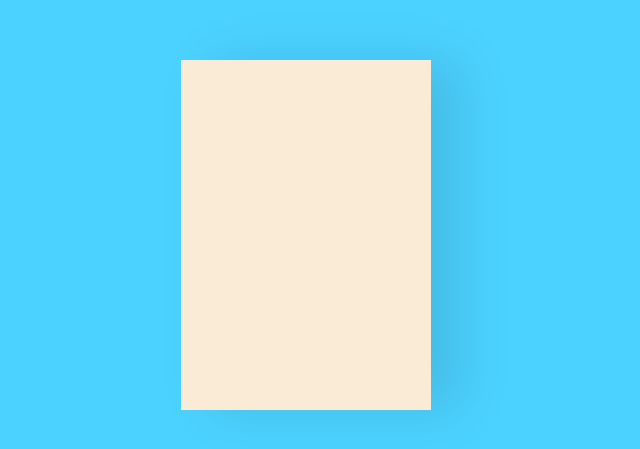
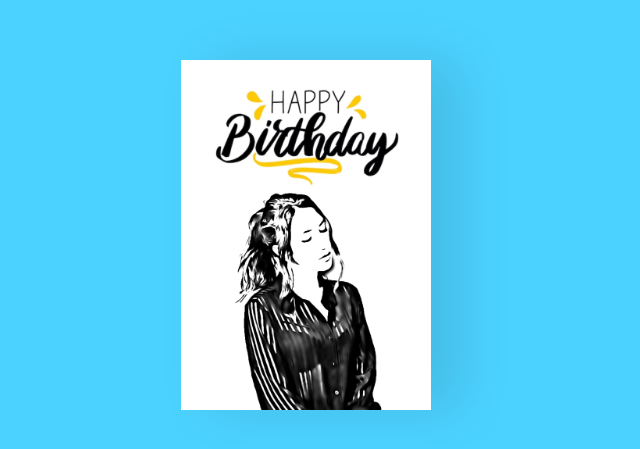
Before and after one commit to mhossinnezhad/mhossinnezhad.github.io, a plain HTML site: page index.html in a window 1280 px wide. Shown: the part 173-622 px from the top of the page, without its empty margins (334-974 px from the left). Drawn offline with Linux system fonts and the light colour scheme.

Commit message:
Update index.html

```diff
--- a/index.html
+++ b/index.html
@@ -11,7 +11,7 @@
         <div class="birthdayCard">
             <div class="cardFront">
                 <div class="picpic"></div>
-                <div class="pic"><img src="qw/SHBD2.jpg" alt="" /></div>
+                <div class="pic"><img src="/SHBD2.jpg" alt="" /></div>
             </div>
             <div class="cardInside">
                 <div class="wishes">
```
